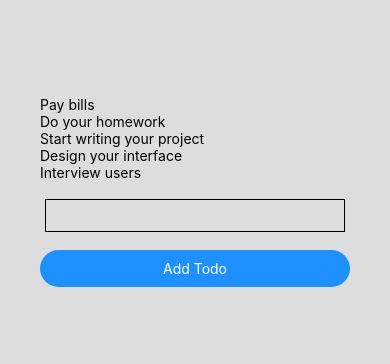
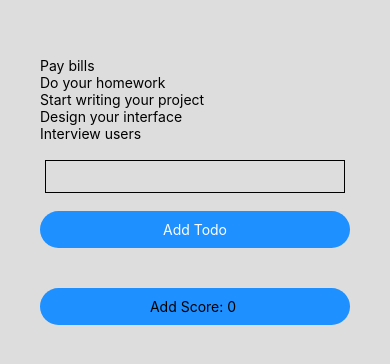
Before and after one commit to evapoulsen/native-hooks, a React Native app: screen / in a window 390 px wide. Shown: the part 236-600 px from the top of the page. Built offline with nearby package versions, Linux system fonts and the light colour scheme.

Commit message:
useEffect examples

```diff
--- a/src/components/AddNewTodo.js
+++ b/src/components/AddNewTodo.js
@@ -1,4 +1,4 @@
-import React, { useState } from "react";
+import React, { useState, useEffect } from "react";
 import { StyleSheet, View, Text, TextInput, TouchableOpacity } from "react-native";
 
 const AddNewTodo = ({ addTodo }) => {
--- a/src/components/TodoList.js
+++ b/src/components/TodoList.js
@@ -1,5 +1,5 @@
-import React, { useState } from 'react';
-import { View,  Text, StyleSheet, FlatList } from 'react-native';
+import React, { useState, useEffect } from 'react';
+import { View,  Text, StyleSheet, FlatList, TouchableOpacity } from 'react-native';
 
 import AddNewTodo from './AddNewTodo';
 
@@ -12,9 +12,19 @@ const TodoList = (props) => {
             { text: 'Interview users', id: '5'},
     ]);
 
+    const [count, setCount ] = useState(0);
     const addTodo = (text) => {
         setTodos([...todos, { text, id: `${Math.random()}` }]);
-    }
+    };
+
+    useEffect(() => {
+        console.log('useEffect todos: ', todos);
+    }, [todos]);
+
+    useEffect(() => {
+        console.log('useEffect count: ', count);
+    }, [count]);
+
     return (
         <View style={styles.container}>
             <FlatList
@@ -25,6 +35,12 @@ const TodoList = (props) => {
                 keyExtractor={(todo) => todo.id}
             />
             <AddNewTodo addTodo={addTodo}/>
+            <TouchableOpacity
+                style={styles.addCounter}
+                onPress={() => { setCount(count + 1)}}
+            >
+                <Text>Add Score: {count} </Text>
+            </TouchableOpacity>
         </View>
     );
 };
@@ -32,7 +48,15 @@ const TodoList = (props) => {
 const styles = StyleSheet.create({
     container: {
         marginTop: 50,
-    }
+    },
+    addCounter: {
+        backgroundColor: 'dodgerblue',
+        alignItems: 'center',
+        marginBottom: 40,
+        justifyContent: 'center',
+        paddingVertical: 10,
+        borderRadius: 50
+    },
 });
 
 export default TodoList;
```
